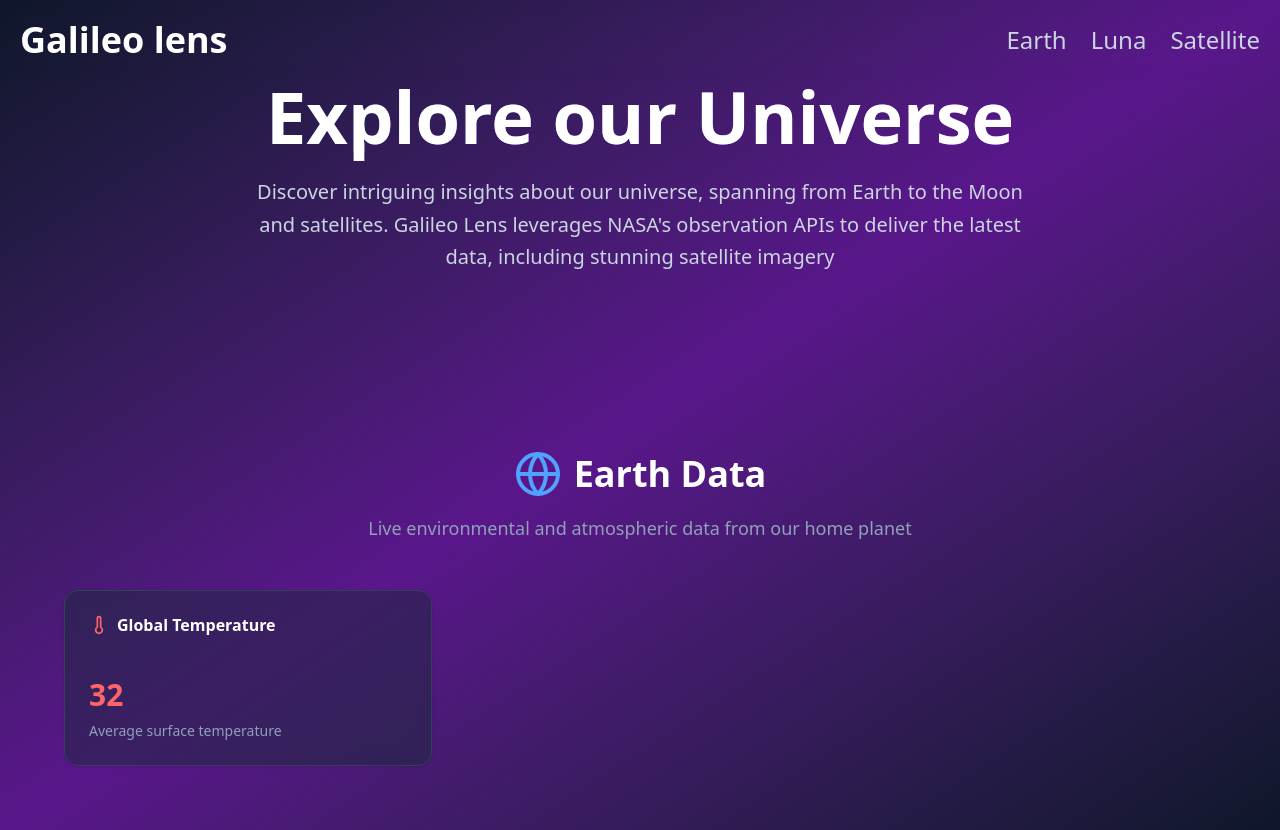
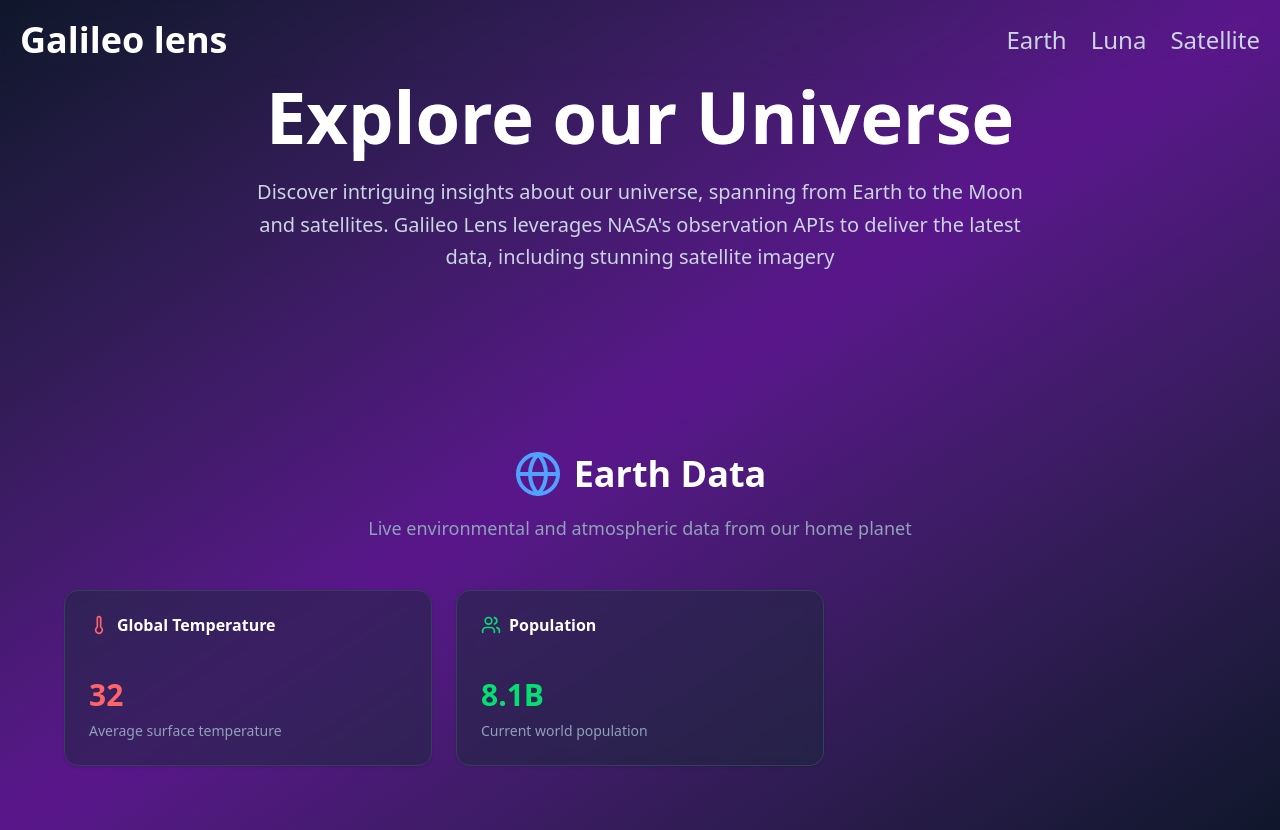
Before and after one commit to riacookie/galileo-lens, a Next.js app: page / in a window 1280 px wide. Built offline with nearby package versions, Linux system fonts and the light colour scheme.

Commit message:
Add Population card to Earth Data section

```diff
--- a/src/app/page.tsx
+++ b/src/app/page.tsx
@@ -5,7 +5,7 @@
   CardHeader,
   CardTitle,
 } from "@/components/ui/card";
-import { Thermometer, Globe } from "lucide-react";
+import { Thermometer, Globe, Users } from "lucide-react";
 
 export default function Home() {
   return (
@@ -55,6 +55,23 @@
                 </CardDescription>
               </CardContent>
             </Card>
+
+            <Card className="bg-slate-800/50 border-slate-700 backdrop-blur-sm">
+              <CardHeader className="pb-3">
+                <div className="flex items-center space-x-2">
+                  <Users className="h-5 w-5 text-green-400" />
+                  <CardTitle className="text-white">Population</CardTitle>
+                </div>
+              </CardHeader>
+              <CardContent>
+                <div className="text-3xl font-bold text-green-400 mb-2">
+                  8.1B
+                </div>
+                <CardDescription className="text-slate-400">
+                  Current world population
+                </CardDescription>
+              </CardContent>
+            </Card>
           </div>
         </div>
       </section>
```
